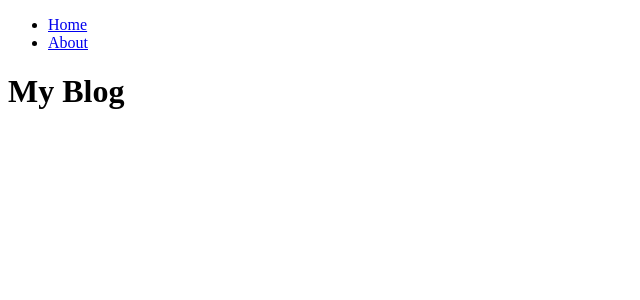
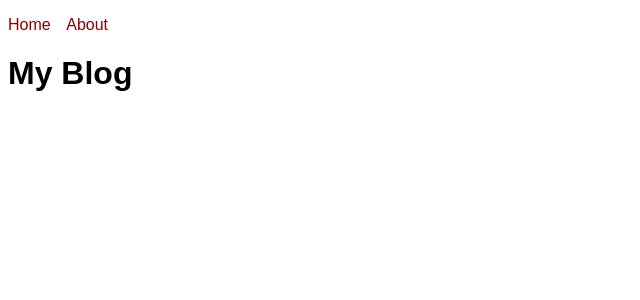
Before and after one commit to dhruv994/nextjs-blog, a Next.js app: page / in a window 1280 px wide. Shown: the top 300 px of the page, without its empty margins (0-640 px from the left). Built offline with nearby package versions, Linux system fonts and the light colour scheme.

Commit message:
added styles

```diff
--- a/pages/_app.js
+++ b/pages/_app.js
@@ -1,4 +1,5 @@
 import NavBar from "../components/NavBar";
+import '../styles/global.css';
 
 export default function App({ Component, pageProps }) {
     return (
--- /dev/null
+++ b/styles/global.css
@@ -0,0 +1,27 @@
+body {
+    font-family: Arial, Helvetica, sans-serif;
+}
+
+a {
+    color: darkred;
+    text-decoration: none;
+}
+
+a:focus,
+a:hover {
+    text-decoration: underline;
+}
+
+ul {
+    list-style-type: none;
+    padding: 0;
+}
+
+li {
+    display: inline;
+}
+
+li:not(:first-child) {
+    margin-left: 0.75rem;
+
+}
```
